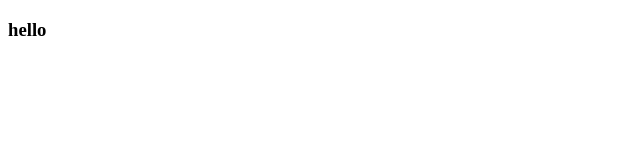
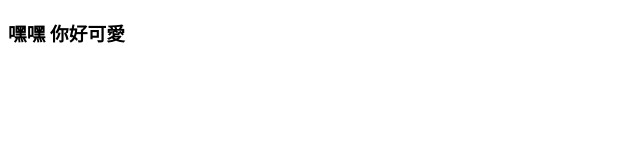
Before and after one commit to zhengwenke08/17, a plain HTML site: page index.html in a window 1280 px wide. Shown: the whole page, without its empty margins (0-640 px from the left). Drawn offline with Linux system fonts and the light colour scheme.

Commit message:
Update index.html

```diff
--- a/index.html
+++ b/index.html
@@ -6,7 +6,7 @@
     <title>Document</title>
 </head>
 <body>
-    <h3>hello</h3>
+    <h3>嘿嘿 你好可愛</h3>
 
 </body>
 </html>
```
